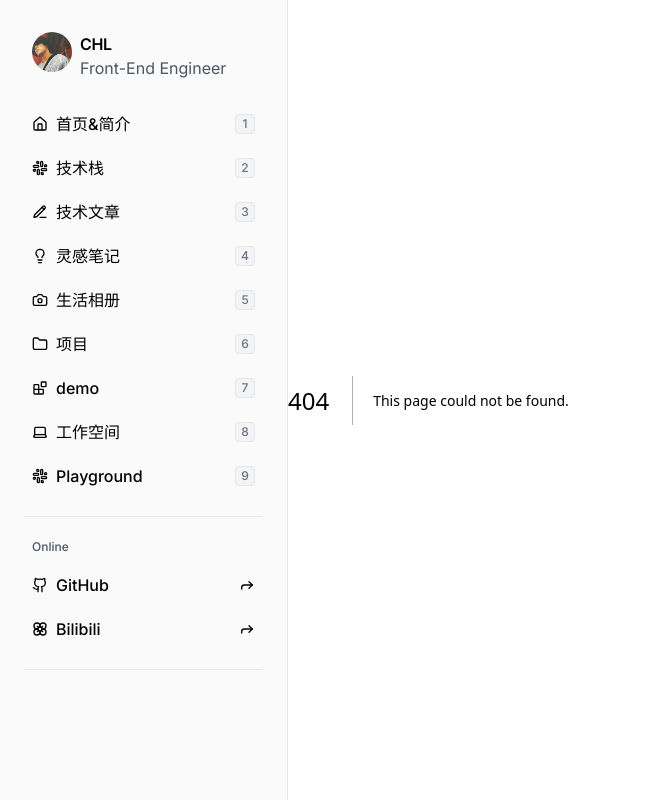
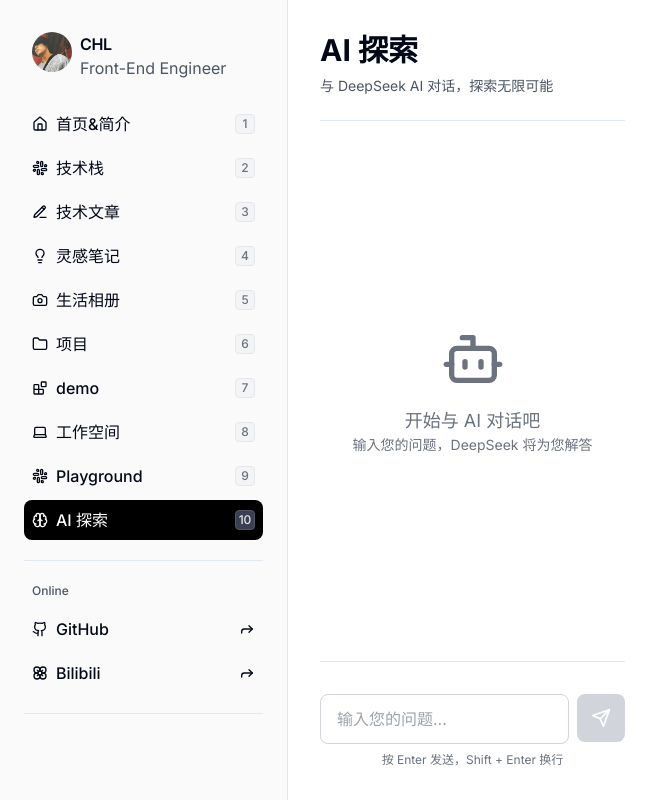
Before and after one commit to chlfantasy/next-blog, a Next.js app: page /ai-explore in a window 1280 px wide. Before the commit this address had no page. Shown: the whole page, without its empty margins (0-664 px from the left). Built offline with nearby package versions, Linux system fonts and the light colour scheme.

Commit message:
feature:接入deepseek测试

```diff
--- /dev/null
+++ b/src/app/ai-explore/page.tsx
@@ -0,0 +1,183 @@
+"use client";
+
+import { useState, useRef, useEffect } from "react";
+import { Send, Loader2, Bot, User } from "lucide-react";
+
+interface Message {
+  id: string;
+  role: "user" | "assistant";
+  content: string;
+  timestamp: Date;
+}
+
+export default function AIExplorePage() {
+  const [messages, setMessages] = useState<Message[]>([]);
+  const [input, setInput] = useState("");
+  const [isLoading, setIsLoading] = useState(false);
+  const messagesEndRef = useRef<HTMLDivElement>(null);
+
+  const scrollToBottom = () => {
+    messagesEndRef.current?.scrollIntoView({ behavior: "smooth" });
+  };
+
+  useEffect(() => {
+    scrollToBottom();
+  }, [messages]);
+
+  const sendMessage = async () => {
+    if (!input.trim() || isLoading) return;
+
+    const userMessage: Message = {
+      id: Date.now().toString(),
+      role: "user",
+      content: input.trim(),
+      timestamp: new Date(),
+    };
+
+    setMessages((prev) => [...prev, userMessage]);
+    setInput("");
+    setIsLoading(true);
+
+    try {
+      const response = await fetch("/api/chat", {
+        method: "POST",
+        headers: {
+          "Content-Type": "application/json",
+        },
+        body: JSON.stringify({
+          messages: [...messages, userMessage].map((m) => ({
+            role: m.role,
+            content: m.content,
+          })),
+        }),
+      });
+
+      if (!response.ok) {
+        throw new Error("Failed to get response");
+      }
+
+      const data = await response.json();
+
+      const assistantMessage: Message = {
+        id: (Date.now() + 1).toString(),
+        role: "assistant",
+        content: data.content,
+        timestamp: new Date(),
+      };
+
+      setMessages((prev) => [...prev, assistantMessage]);
+    } catch (error) {
+      console.error("Error sending message:", error);
+      const errorMessage: Message = {
+        id: (Date.now() + 1).toString(),
+        role: "assistant",
+        content: "抱歉，发生了错误。请稍后再试。",
+        timestamp: new Date(),
+      };
+      setMessages((prev) => [...prev, errorMessage]);
+    } finally {
+      setIsLoading(false);
+    }
+  };
+
+  const handleKeyDown = (e: React.KeyboardEvent) => {
+    if (e.key === "Enter" && !e.shiftKey) {
+      e.preventDefault();
+      sendMessage();
+    }
+  };
+
+  return (
+    <div className="flex h-full flex-col bg-white">
+      <div className="border-b py-8 pb-6 mx-8">
+        <h1 className="text-3xl font-bold mb-2">AI 探索</h1>
+        <p className="text-sm text-gray-600">与 DeepSeek AI 对话，探索无限可能</p>
+      </div>
+
+      <div className="flex-1 overflow-y-auto">
+        {messages.length === 0 ? (
+          <div className="flex h-full flex-col items-center justify-center text-gray-500 mx-8">
+            <Bot className="mb-4 h-16 w-16" />
+            <p className="text-lg">开始与 AI 对话吧</p>
+            <p className="text-sm">输入您的问题，DeepSeek 将为您解答</p>
+          </div>
+        ) : (
+          <div className="space-y-6 py-6 mx-8 pb-0">
+            {messages.map((message) => (
+              <div
+                key={message.id}
+                className={`flex gap-3 ${
+                  message.role === "user" ? "flex-row-reverse" : ""
+                }`}
+              >
+                <div
+                  className={`flex h-8 w-8 shrink-0 items-center justify-center rounded-full ${
+                    message.role === "user"
+                      ? "bg-black text-white"
+                      : "bg-gray-200 text-gray-700"
+                  }`}
+                >
+                  {message.role === "user" ? (
+                    <User className="h-5 w-5" />
+                  ) : (
+                    <Bot className="h-5 w-5" />
+                  )}
+                </div>
+                <div
+                  className={`flex max-w-[70%] rounded-lg px-4 py-3 ${
+                    message.role === "user"
+                      ? "bg-black text-white"
+                      : "bg-gray-100 text-gray-900"
+                  }`}
+                >
+                  <p className="whitespace-pre-wrap">{message.content}</p>
+                </div>
+              </div>
+            ))}
+            {isLoading && (
+              <div className="flex gap-3">
+                <div className="flex h-8 w-8 shrink-0 items-center justify-center rounded-full bg-gray-200 text-gray-700">
+                  <Bot className="h-5 w-5" />
+                </div>
+                <div className="flex items-center gap-1 rounded-lg bg-gray-100 px-4 py-3">
+                  <Loader2 className="h-5 w-5 animate-spin" />
+                </div>
+              </div>
+            )}
+            <div ref={messagesEndRef} />
+          </div>
+        )}
+      </div>
+
+      <div className="border-t py-8 mx-8">
+        <div>
+          <div className="flex gap-2">
+            <textarea
+              value={input}
+              onChange={(e) => setInput(e.target.value)}
+              onKeyDown={handleKeyDown}
+              placeholder="输入您的问题..."
+              className="flex-1 resize-none rounded-lg border border-gray-300 px-4 py-3 focus:border-black focus:outline-none focus:ring-1 focus:ring-black"
+              rows={1}
+              disabled={isLoading}
+            />
+            <button
+              onClick={sendMessage}
+              disabled={!input.trim() || isLoading}
+              className="flex h-12 w-12 items-center justify-center rounded-lg bg-black text-white transition-colors hover:bg-gray-800 disabled:bg-gray-300 disabled:cursor-not-allowed"
+            >
+              {isLoading ? (
+                <Loader2 className="h-5 w-5 animate-spin" />
+              ) : (
+                <Send className="h-5 w-5" />
+              )}
+            </button>
+          </div>
+          <p className="mt-2 text-center text-xs text-gray-500">
+            按 Enter 发送，Shift + Enter 换行
+          </p>
+        </div>
+      </div>
+    </div>
+  );
+}
--- /dev/null
+++ b/src/app/api/chat/route.ts
@@ -0,0 +1,92 @@
+import { NextRequest, NextResponse } from "next/server";
+
+const DEEPSEEK_API_URL = "https://api.deepseek.com/v1/chat/completions";
+const DEEPSEEK_API_KEY = process.env.DEEPSEEK_API_KEY;
+
+export async function POST(request: NextRequest) {
+  try {
+    console.log("Chat API called");
+
+    // 验证API密钥是否存在
+    if (!DEEPSEEK_API_KEY) {
+      console.error("DeepSeek API key not configured");
+      return NextResponse.json(
+        { error: "DeepSeek API key not configured" },
+        { status: 500 }
+      );
+    }
+
+    // 检查API密钥是否看起来有效
+    if (!DEEPSEEK_API_KEY.startsWith('sk-') || DEEPSEEK_API_KEY.length < 20) {
+      console.error("DeepSeek API key appears to be invalid");
+      return NextResponse.json(
+        { error: "DeepSeek API key appears to be invalid" },
+        { status: 500 }
+      );
+    }
+
+    const { messages } = await request.json();
+
+    // 验证messages参数是否存在且不为空
+    if (!messages || !Array.isArray(messages)) {
+      console.error("Invalid messages parameter");
+      return NextResponse.json(
+        { error: "Messages parameter is required and must be an array" },
+        { status: 400 }
+      );
+    }
+
+    console.log("Received messages:", JSON.stringify(messages, null, 2));
+
+    const requestBody = {
+      model: "deepseek-chat",
+      messages: messages,
+      stream: false,
+    };
+
+    console.log("Request body to DeepSeek API:", JSON.stringify(requestBody, null, 2));
+
+    const response = await fetch(DEEPSEEK_API_URL, {
+      method: "POST",
+      headers: {
+        "Content-Type": "application/json",
+        "Authorization": `Bearer ${DEEPSEEK_API_KEY}`,
+        "Accept": "application/json",
+      },
+      body: JSON.stringify(requestBody),
+    });
+
+    console.log("DeepSeek API response status:", response.status);
+
+    if (!response.ok) {
+      const errorText = await response.text();
+      console.error("DeepSeek API error response:", errorText);
+      try {
+        const errorData = JSON.parse(errorText);
+        return NextResponse.json(
+          { error: errorData.error?.message || "Failed to get response from DeepSeek" },
+          { status: response.status }
+        );
+      } catch (e) {
+        console.error("Error parsing DeepSeek response:", e);
+        return NextResponse.json(
+          { error: `Failed to parse response from DeepSeek: ${errorText}` },
+          { status: response.status }
+        );
+      }
+    }
+
+    const data = await response.json();
+    console.log("DeepSeek API response data:", JSON.stringify(data, null, 2));
+
+    const content = data.choices[0]?.message?.content || "No response from AI";
+
+    return NextResponse.json({ content });
+  } catch (error) {
+    console.error("Error in chat API:", error);
+    return NextResponse.json(
+      { error: `Internal server error: ${error instanceof Error ? error.message : String(error)}` },
+      { status: 500 }
+    );
+  }
+}
--- a/src/components/Sidepanel.tsx
+++ b/src/components/Sidepanel.tsx
@@ -22,6 +22,7 @@ import {
   Folder,
   Blocks,
   Menu,
+  Brain,
 } from "lucide-react";
 import Link from "next/link";
 import { usePathname } from "next/navigation";
@@ -46,6 +47,7 @@ const navList = [
   { title: "工作空间", href: "/workspace", prefix: <Laptop size={16} /> },
   // { title: "Bookmarks", href: "/bookmarks", prefix: <FolderHeart size={16} /> },
   { title: "Playground", href: "/playground", prefix: <Slack size={16} /> },
+  { title: "AI 探索", href: "/ai-explore", prefix: <Brain size={16} /> },
 ];
 
 const socialList = [
```
Also changed, not shown: 1 other file (tests, documents, lock files or other folders).
